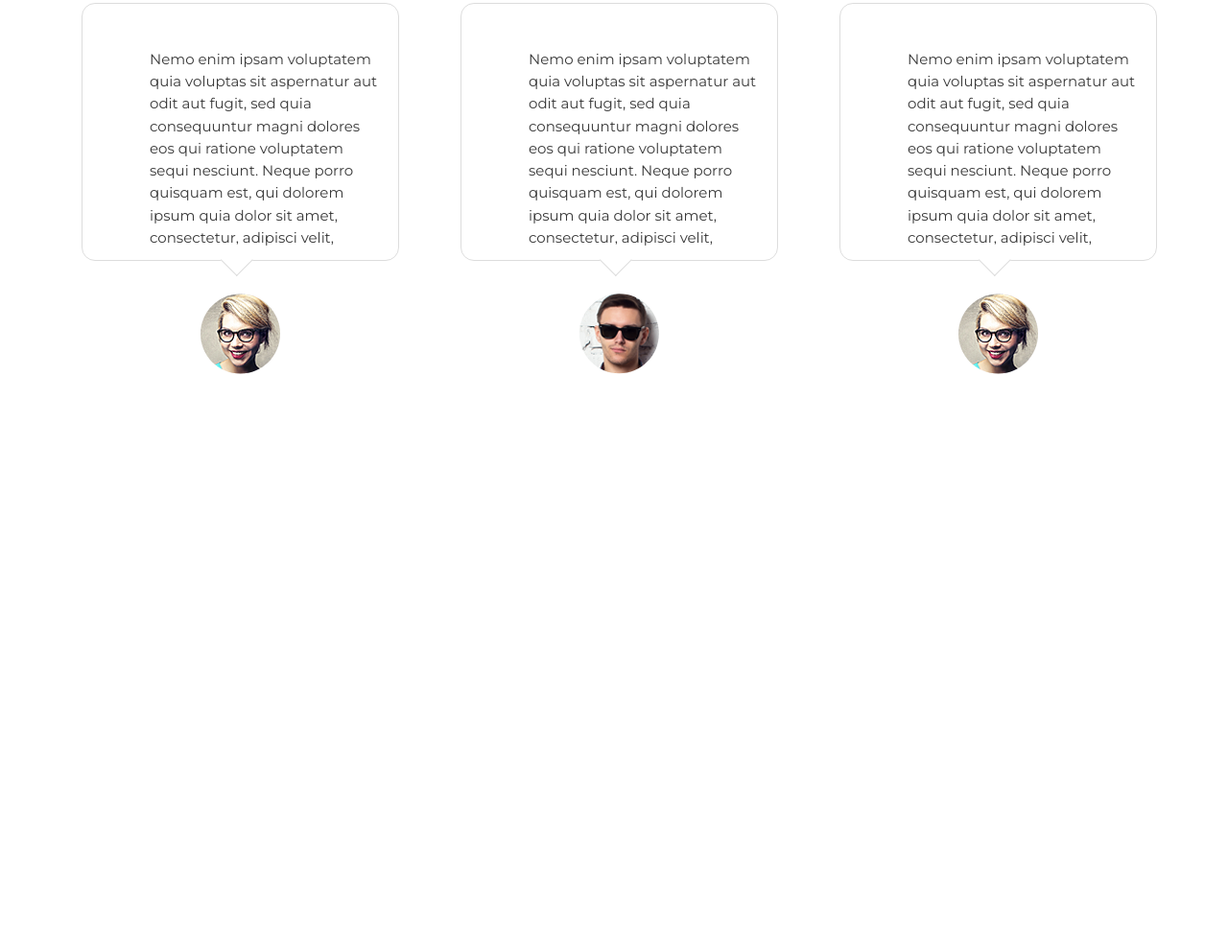
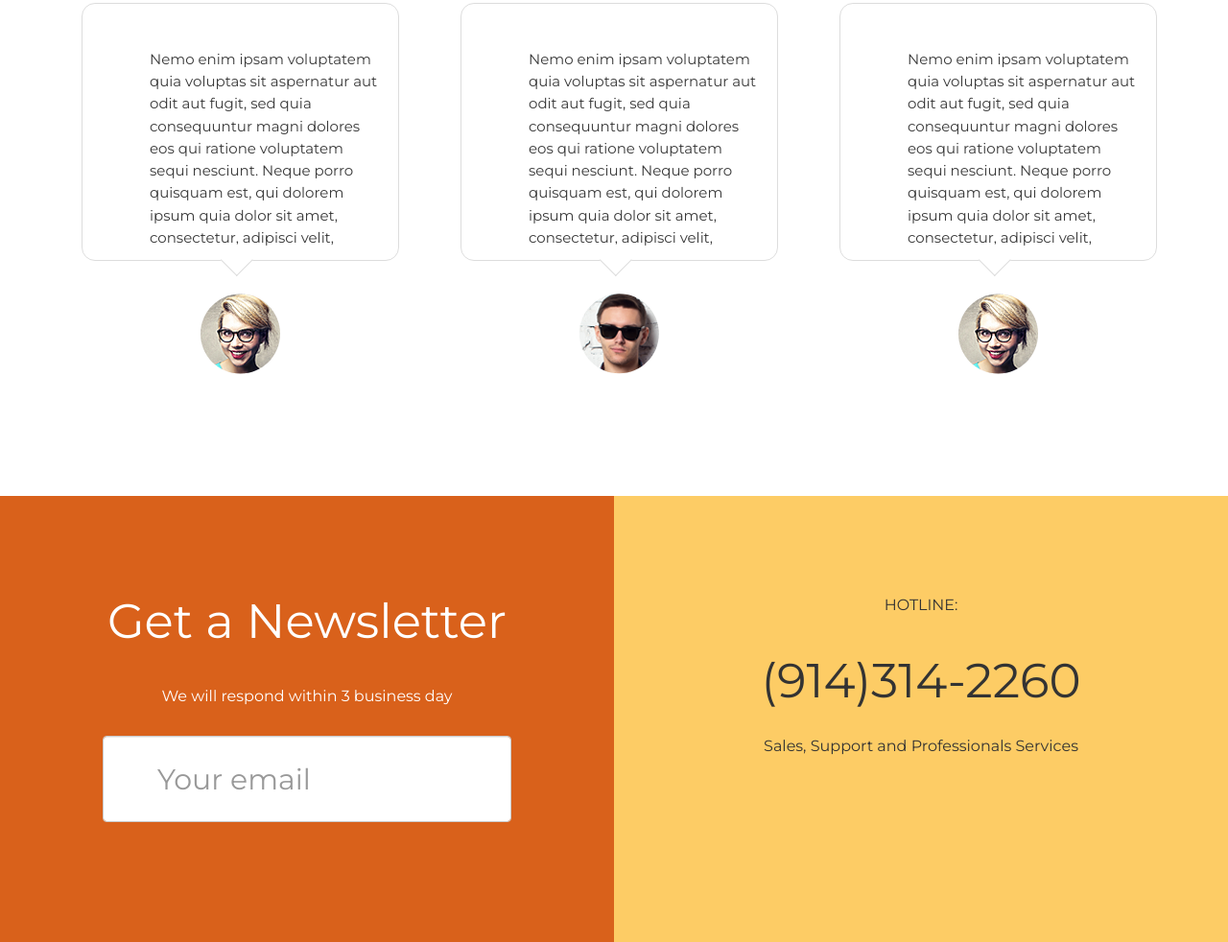
Before and after one commit to PawelSzy/ecomerce, a website: page index.html in a window 1280 px wide. Shown: the part 6088-7070 px from the top of the page at 96% size. Before the commit the page ends 6505 px from the top, so only its background shows below. Drawn offline with nearby package versions, Linux system fonts and the light colour scheme.

Commit message:
newsletter-hotline

```diff
--- a/index.html
+++ b/index.html
@@ -623,6 +623,26 @@
         </div>
       </div>
     </section>
+
+    <section class="newsletter-hotline">
+      <div class="newsletter-hotline__element newsletter-hotline__element--newsletter">
+        <h2 class="newsletter-hotline__element__header">
+          Get a Newsletter
+        </h2>
+        <p class="newsletter-hotline__element__text">
+          We will respond within 3 business day
+        </p>
+
+        <form class="newsletter-hotline__element__form" action="" >
+          <input class="form-control newsletter-hotline__element__form__input" placeholder="Your email" type="text" name="lastname" />
+        </form>
+      </div>
+      <div class="newsletter-hotline__element newsletter-hotline__element--hotline">
+        <p class="newsletter-hotline__element__text">HOTLINE:</p>
+        <h2 class="newsletter-hotline__element__header">(914)314-2260</h2>
+        <p class="newsletter-hotline__element__text">Sales, Support and Professionals Services<p>
+      </div>
+    </section>
   </main>
 
   <footer></footer>
--- a/sass/_colors.scss
+++ b/sass/_colors.scss
@@ -3,6 +3,7 @@ $color-secondary: #fdcc65;
 $main-text-color: #2a2a2a;
 $text-color-2: #686868;
 $text-color-3: #393939;
+$text-color-4: #b7b7b7;
 
 $bg-main: $color-primary;
 $bg-secondary: $color-secondary;
--- /dev/null
+++ b/sass/_newsletter-hotline.scss
@@ -0,0 +1,63 @@
+.newsletter-hotline {
+  margin-top: 100px;
+  display: flex;
+  flex-direction: column;
+  @include media-breakpoint-up(md) {
+    flex-direction: row;
+  }
+  &__element {
+    min-height: 418px;
+    width: 100%;
+    padding: 30px;
+    text-align: center;
+    font-family: $main-font;
+    @include media-breakpoint-up(md) {
+      width: 50%;
+      padding: 103px 107px 85px;
+    }
+    &--newsletter {
+      background-color: $color-primary;
+      color: white;
+    }
+    &--hotline {
+      background-color: $color-secondary;
+    }
+    &__header {
+      font-size: 25px;
+      font-weight: 400;
+      margin-top: 0;
+      margin-bottom: 0;
+      @include media-breakpoint-up(md) {
+        font-size: 50px;
+      }
+    }
+    &__text {
+      font-size: 30px;
+      font-weight: 400;
+      @include media-breakpoint-up(md) {
+        font-size: 16px
+      }
+    }
+    &__form {
+      margin-top: 30px;
+      &__input, &__input.form-control {
+        font-size: 30px;
+        font-weight: 400;
+        height: 90px;
+        background-color: #ffffff;
+        padding-left: 56px;
+        &:placehoder {
+          color: $text-color-4;
+        }
+      }
+    }
+    :nth-child(1) {
+      margin-top: 0;
+      margin-bottom: 40px;
+    }
+    :nth-child(2) {
+      margin-top: 0;
+      margin-bottom: 30px;
+    }
+  }
+}
--- a/sass/main.scss
+++ b/sass/main.scss
@@ -279,3 +279,4 @@ $container-max-widths: (
 @import "text-slogan";
 @import "text-columns";
 @import "bubbles";
+@import "newsletter-hotline";
```
Also changed, not shown: css/main.css, 1 other file.
